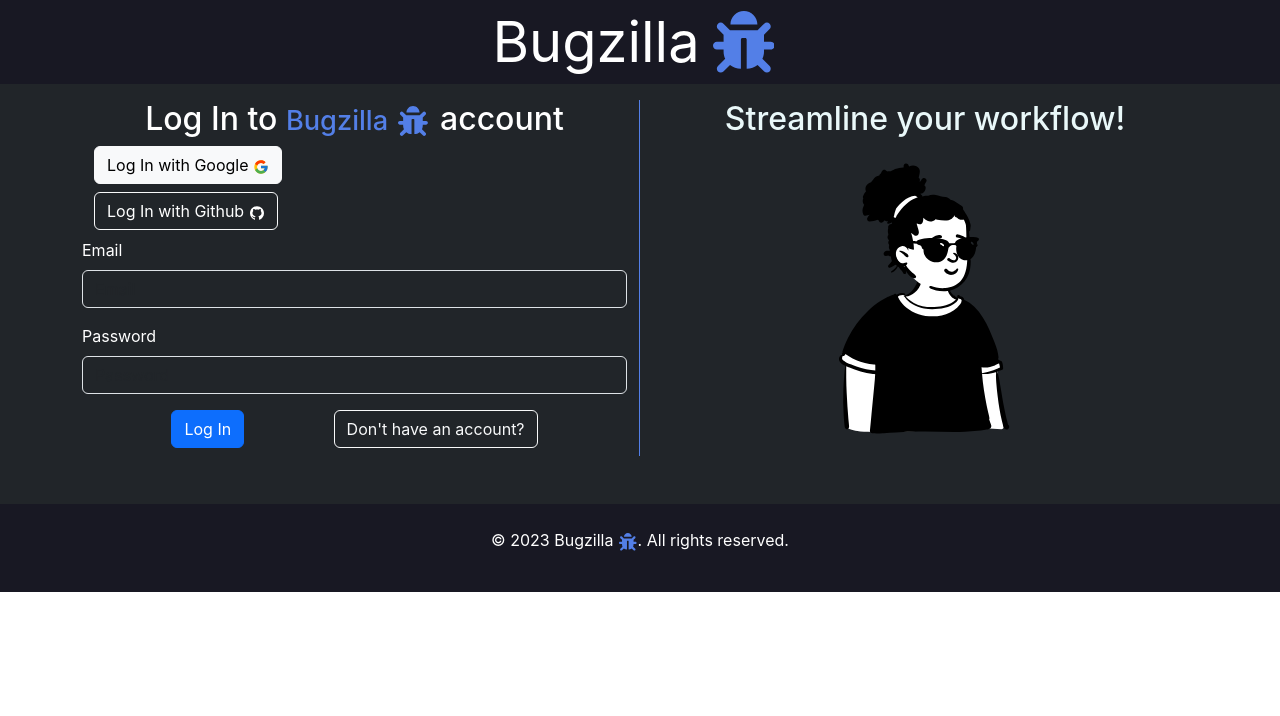
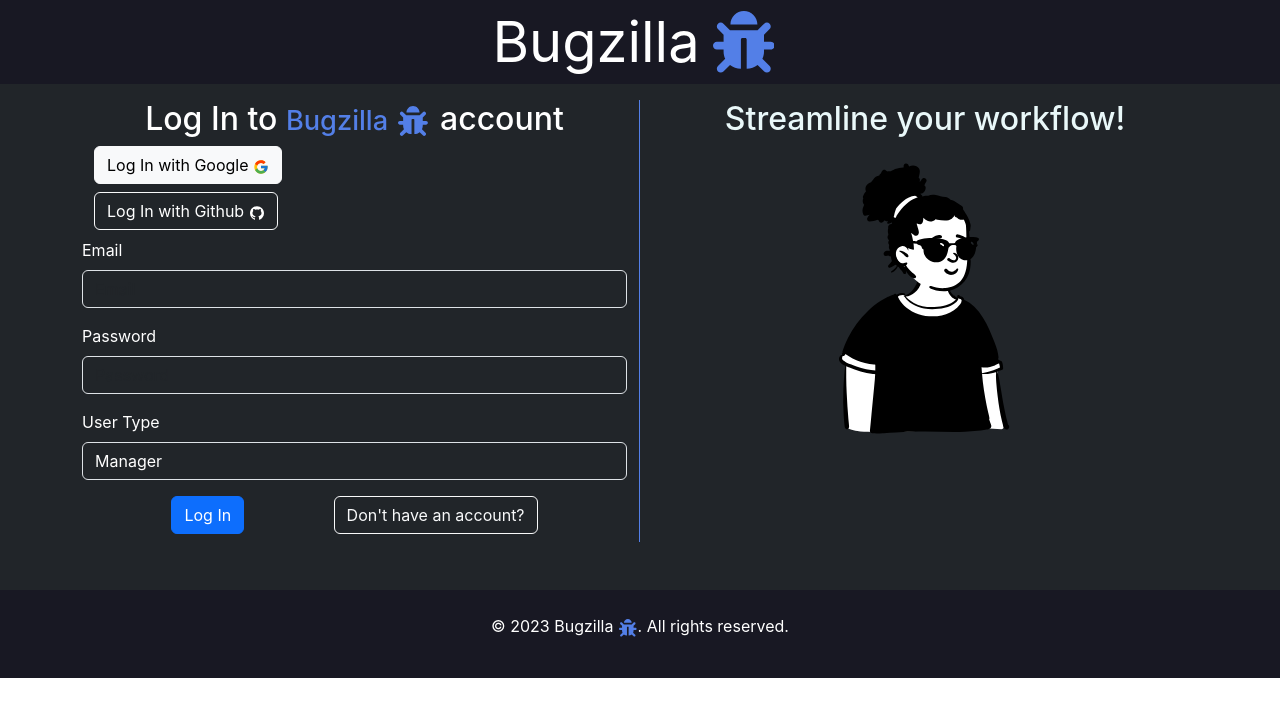
Before and after one commit to Fayzan-Ali-Akhtar/Bugzilla-MERN, a React (Create React App) app in the folder Frontend/: page /login in a window 1280 px wide. Shown: the top 716 px of the page. Built offline with nearby package versions, Linux system fonts and the light colour scheme.

Commit message:
Added Filed for UserType in log in and sign uppage

```diff
--- a/Frontend/src/Constants/Constants.ts
+++ b/Frontend/src/Constants/Constants.ts
@@ -29,7 +29,13 @@
 
 // export const PrimaryColor: string = "#181823";
 // export const SecondaryColor: string = "#537FE7";
-
+export interface NewUser {
+    firstName: string;
+    lastName: string;
+    email: string;
+    password: string;
+    userType: UserType;
+  }
 
 export enum AccountType {
     Google = "Google",
@@ -64,6 +70,7 @@
   lastName: string;
   email: string;
   password: string;
+  userType: UserType; // Add userType field here
   terms: boolean;
 }
 
--- a/Frontend/src/Container/Log/LogIn/LogInForm.tsx
+++ b/Frontend/src/Container/Log/LogIn/LogInForm.tsx
@@ -7,12 +7,13 @@
 import ConnectTextLogo from "../../../Component/Logo/CompanyTextLogo";
 import AccountInfo from "../../../Component/AccountInfo/AccountInfo";
 // Importing an ENUM
-import { TypeLog, UserObj } from "../../../Constants/Constants";
+import { TypeLog, UserObj,UserType } from "../../../Constants/Constants";
 import { useNavigate } from "react-router-dom";
 
 interface FormValues {
   email: string;
   password: string;
+  userType: UserType; // Add userType field here
 }
 
 const LogInForm: React.FC = () => {
@@ -22,31 +23,41 @@
       .string()
       .required("Password is required")
       .min(6, "Password must be at least 6 characters"),
+      userType: yup
+      .string()
+      .oneOf(Object.values(UserType), "Invalid user type")
+      .required("User type is required"),
   });
 
   const initialValues: FormValues = {
     email: "",
     password: "",
+    userType:UserType.Manager,
   };
 
   const navigate = useNavigate(); // Get the navigate function
 
   const handleSubmit = (values: FormValues) => {
+
+    const newUser = {
+       userEmail :  values.email,
+     userPassword :  values.password,
+     userType :  values.userType
+    };
+
+    // Displaying NewUser
+    console.log(newUser);
+
+
     // Check if AllUsersArray exists in localStorage
-    const allUsersArrayJSON = localStorage.getItem("AllUsersArray");
-    let allUsersArray: UserObj[] = [];
-    if (allUsersArrayJSON) {
-      allUsersArray = JSON.parse(allUsersArrayJSON);
-    }
+
 
     // Check if there's a user with matching email and password in AllUsersArray
-    const existingUser = allUsersArray.find(
-      (user) => user.email === values.email && user.password === values.password
-    );
+    let response = "";
 
-    if (existingUser) {
+    if (response) {
       // Set the currentUser in localStorage
-      localStorage.setItem("CurrentUser", JSON.stringify(existingUser));
+      localStorage.setItem("CurrentUser", JSON.stringify(response));
       // Navigate to /feed route
       navigate("/feed");
     } else {
@@ -107,8 +118,25 @@
                 <ErrorMessage name="password" component="div" className="ms-1 text-red"/>
               </Form.Group>
             </Row>
+            {/* UserType form group */}
+            <Form.Group as={Col} md="12" controlId="validationFormikUserType">
+              <Form.Label className="white-text">User Type</Form.Label>
+              <Field
+                as="select"
+                name="userType"
+                className={`bg-dark text-white form-control ${
+                  touched.userType && errors.userType ? "is-invalid" : ""
+                }`}
+              >
+                <option value="">Select User Type</option>
+                <option value={UserType.Developer}>Developer</option>
+                <option value={UserType.Manager}>Manager</option>
+                <option value={UserType.QA}>QA</option>
+              </Field>
+              <ErrorMessage name="userType" component="div" className="ms-1 text-red" />
+            </Form.Group>
             {/* End of the password form group */}
-            <div className="d-flex justify-content-evenly mb-2">
+            <div className="d-flex justify-content-evenly mb-2 mt-3">
               <Button variant="primary" type="submit">
                 {/* <ConnectTextLogo logo_size={1.5} custom_color="white" /> */}
                 Log In
--- a/Frontend/src/Container/Log/SignUp/SignUpForm.tsx
+++ b/Frontend/src/Container/Log/SignUp/SignUpForm.tsx
@@ -7,7 +7,7 @@
 import ConnectTextLogo from "../../../Component/Logo/CompanyTextLogo";
 import AccountInfo from "../../../Component/AccountInfo/AccountInfo";
 // Importing an ENUM
-import { TypeLog, UserObj, FormValues } from "../../../Constants/Constants";
+import { TypeLog, NewUser, FormValues,UserType } from "../../../Constants/Constants";
 import { useNavigate } from "react-router-dom";
 
 const SignUpForm: React.FC = () => {
@@ -20,6 +20,10 @@
       .string()
       .required("Password is required")
       .min(6, "Password must be at least 6 characters"),
+      userType: yup
+    .string()
+    .oneOf(Object.values(UserType), "Invalid user type")
+    .required("User type is required"),
     terms: yup.bool().required().oneOf([true], "Terms must be accepted"),
   });
 
@@ -28,45 +32,28 @@
     lastName: "",
     email: "",
     password: "",
+    userType:UserType.Manager,
     terms: false,
   };
 
   const navigate = useNavigate(); // Get the navigate function
 
   const handleSubmit = (values: FormValues) => {
-    const newUser: UserObj = {
+    const newUser: NewUser = {
       firstName: values.firstName,
       lastName: values.lastName,
       email: values.email,
       password: values.password,
-      userId: 0,
+      userType : values.userType
     };
 
+    // Displaying NewUser
+    console.log(newUser)
     // Check if AllUsersArray exists in localStorage
-    const allUsersArrayJSON = localStorage.getItem("AllUsersArray");
-    let allUsersArray: UserObj[] = [];
-    if (allUsersArrayJSON) {
-      allUsersArray = JSON.parse(allUsersArrayJSON);
-    }
+
 
     // Check if newUser already exists in AllUsersArray
-    const existingUser = allUsersArray.find(
-      (user) => user.email === newUser.email
-    );
-    // alert("existingUser = ");
-    if (!existingUser) {
-      // Adding the user id of the new user
-      newUser.userId = allUsersArray.length + 11;
-      // Append newUser to AllUsersArray
-      allUsersArray.push(newUser);
-      // Store AllUsersArray as a JSON string in localStorage
-      localStorage.setItem("AllUsersArray", JSON.stringify(allUsersArray));
-      // Adding CurrentUser
-      localStorage.setItem("CurrentUser", JSON.stringify(newUser));
-    } else {
-      alert("This Email is already in use! Please use another email!");
-      return;
-    }
+
 
     // Clear the input fields after submission
     values.firstName = "";
@@ -76,7 +63,7 @@
     values.terms = false;
 
     // Directing User to feed page
-    navigate("/feed"); // Navigate to /feed route
+    // navigate("/login"); // Navigate to /feed route
   };
 
   function goToLogIn() {
@@ -142,6 +129,23 @@
                 <ErrorMessage name="password" component="div" className="ms-1 text-red"/>
               </Form.Group>
             </Row>
+            <Form.Group as={Col} md="12" controlId="validationFormikUserType">
+  <Form.Label className="white-text">User Type</Form.Label>
+  <Field
+    as="select"
+    name="userType"
+    className={`bg-dark text-white form-control ${
+      touched.userType && errors.userType ? "is-invalid" : ""
+    }`}
+  >
+    <option value="">Select User Type</option>
+    <option value={UserType.Developer}>Developer</option>
+    <option value={UserType.Manager}>Manager</option>
+    <option value={UserType.QA}>QA</option>
+  </Field>
+  <ErrorMessage name="userType" component="div" className="ms-1 text-red" />
+</Form.Group>
+
             {/* End of the password form group */}
             <Form.Group className="mb-3">
               <Form.Check
```
Also changed, not shown: Frontend/src/Contexts/UserContext.tsx (deleted, +0 -84 lines), 1 other file (tests, documents, lock files or other folders).
